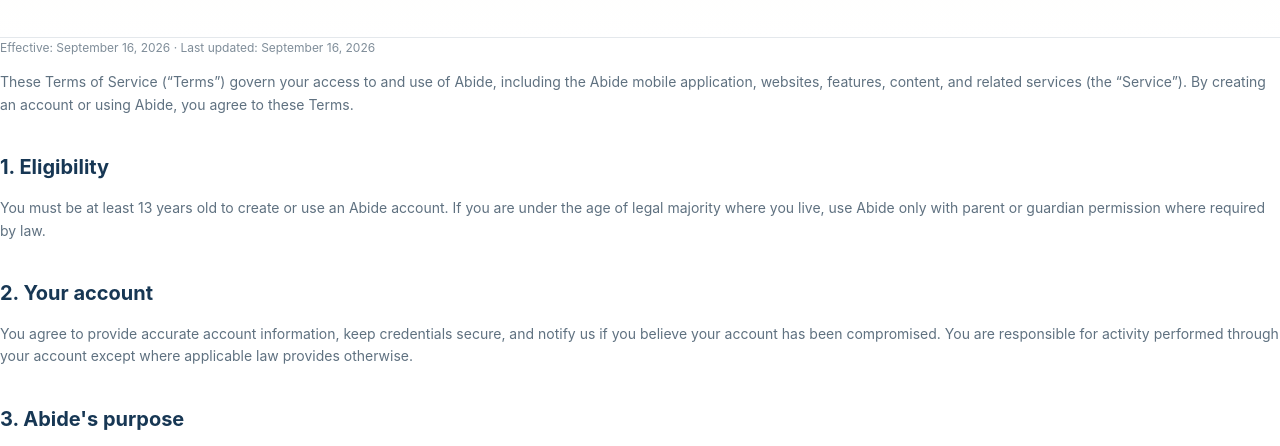
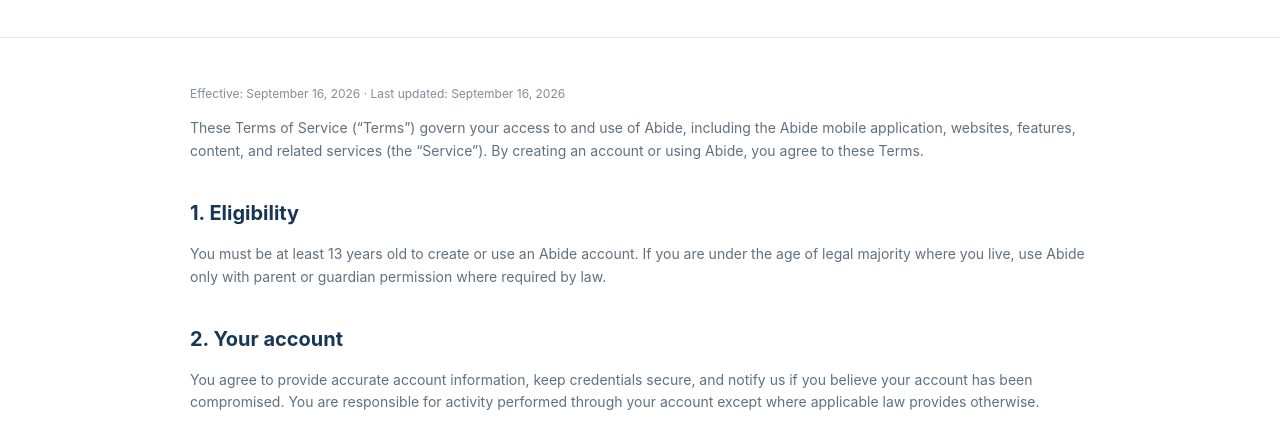
Before and after one commit to exoire13/kjdhakjshdkajhdk-jasoy, a plain HTML site: page terms/index.html in a window 1280 px wide. Shown: the part 313-759 px from the top of the page. Drawn offline with Linux system fonts and the light colour scheme.

Commit message:
modified:   privacy/index.html 	modified:   support/index.html 	modified:   terms/index.html

```diff
--- a/terms/index.html
+++ b/terms/index.html
@@ -15,7 +15,7 @@
   </div>
 </header><main>
 <section class="legal-hero"><div class="shell"><span class="eyebrow">Legal</span><h1>Terms of Service</h1><p>The rules that govern use of Abide, including accounts, user content, community participation, and licensed content.</p></div></section>
-<div class="legal-content"><div class="legal-meta">Effective: September 16, 2026 · Last updated: September 16, 2026</div>
+<div class="shell legal-wrap"><div class="legal-content"><div class="legal-meta">Effective: September 16, 2026 · Last updated: September 16, 2026</div>
 <p>These Terms of Service (“Terms”) govern your access to and use of Abide, including the Abide mobile application, websites, features, content, and related services (the “Service”). By creating an account or using Abide, you agree to these Terms.</p>
 <h2>1. Eligibility</h2><p>You must be at least 13 years old to create or use an Abide account. If you are under the age of legal majority where you live, use Abide only with parent or guardian permission where required by law.</p>
 <h2>2. Your account</h2><p>You agree to provide accurate account information, keep credentials secure, and notify us if you believe your account has been compromised. You are responsible for activity performed through your account except where applicable law provides otherwise.</p>
```
Also changed, not shown: privacy/index.html (+1 -1 lines), support/index.html (+1 -0 lines).
